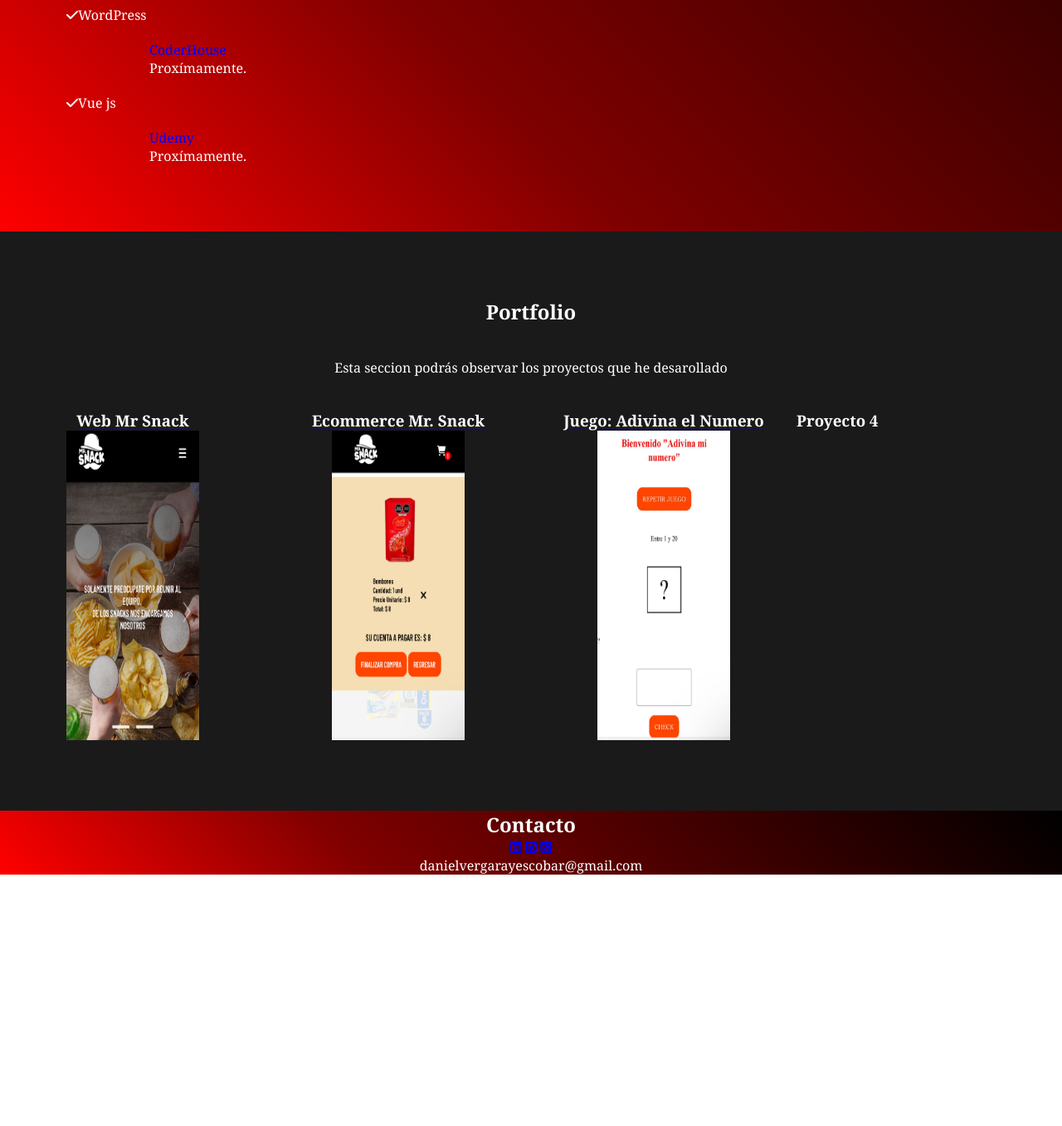
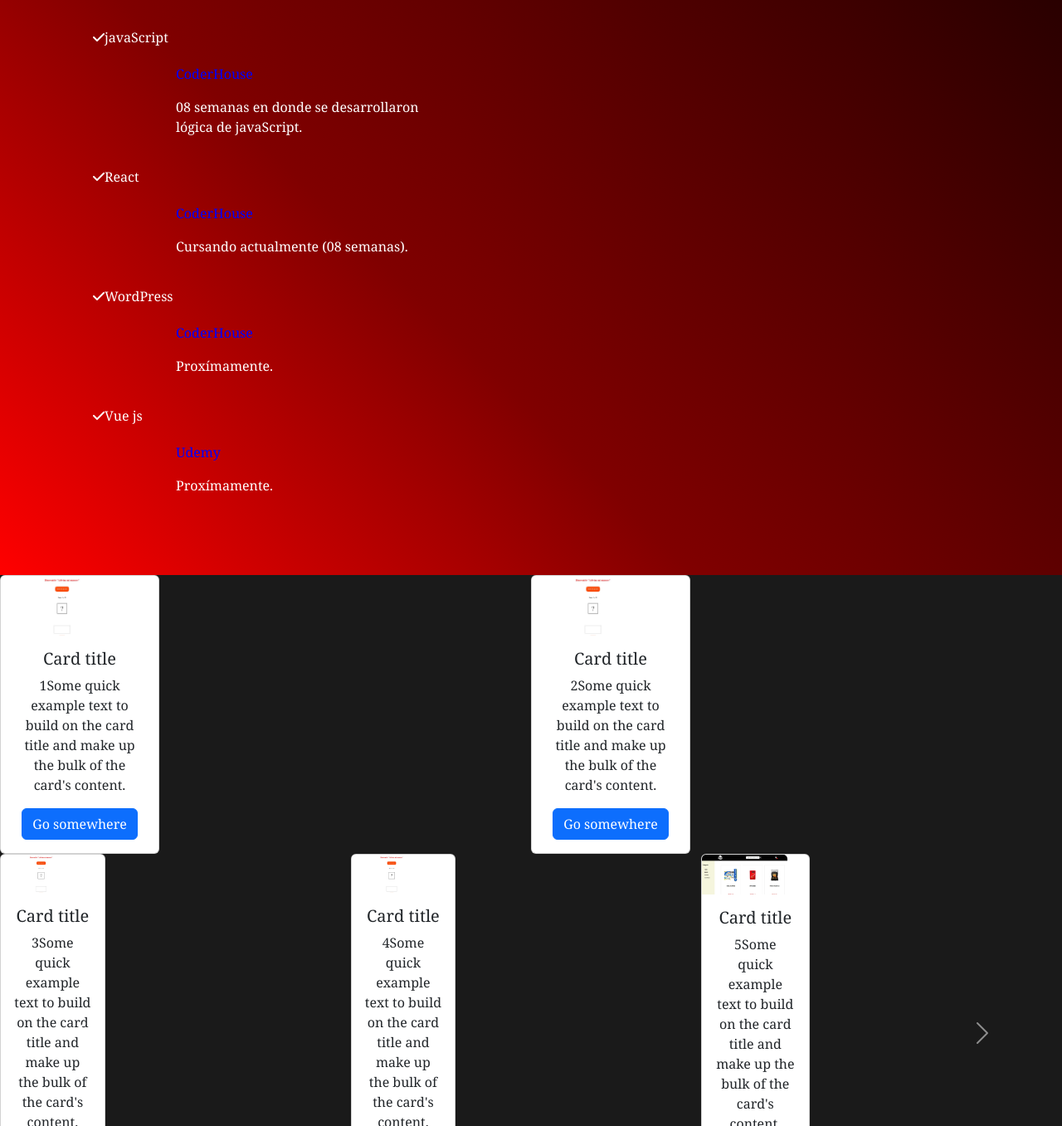
Before and after one commit to danielvergaray/portfolio2023, a plain HTML site: page index.html in a window 1280 px wide. Shown: the part 1443-2800 px from the top of the page at 83% size. Before the commit the page ends 2497 px from the top, so only its background shows below. Drawn offline with nearby package versions, Linux system fonts and the light colour scheme.

Commit message:
intento de incluir carousel en el portafolio

```diff
--- a/css/style.css
+++ b/css/style.css
@@ -34,7 +34,20 @@ header {
   background-color: #1a1a1a;
   color: white;
   text-align: center;
-  padding: 40px 0px 0; }
+  padding: 40px 0px 0;
+  /* .portfolio-container {
+    padding-bottom: 80px;
+
+    p {
+      height: fit-content;
+      padding: 40px 0;
+    }
+
+    h2 {
+      padding-top: 80px;
+    }
+
+  } */ }
   .todo-el-contenido main .main-principal {
     padding: 0px 10px 0; }
   .todo-el-contenido .sobreMi-container {
@@ -85,29 +98,15 @@ header {
       grid-column: 1; }
     .todo-el-contenido .seccion2-desktop .idiomas-desktop {
       grid-column: 2; }
-  .todo-el-contenido .portfolio-container {
-    padding-bottom: 80px; }
-    .todo-el-contenido .portfolio-container p {
-      height: fit-content;
-      padding: 40px 0; }
-    .todo-el-contenido .portfolio-container h2 {
-      padding-top: 80px; }
-    .todo-el-contenido .portfolio-container .proyectos-container {
-      display: flex; }
-      .todo-el-contenido .portfolio-container .proyectos-container .proyectos {
-        display: flex;
-        flex-direction: column;
-        width: fit-content;
-        padding: 0;
-        margin: 0; }
-        .todo-el-contenido .portfolio-container .proyectos-container .proyectos a {
-          width: 25vw; }
-          .todo-el-contenido .portfolio-container .proyectos-container .proyectos a img {
-            width: 50%;
-            height: 373px; }
-          .todo-el-contenido .portfolio-container .proyectos-container .proyectos a h3 {
-            color: white;
-            text-align: center; }
+  .todo-el-contenido .carousel-item {
+    display: flex;
+    margin: auto; }
+  .todo-el-contenido .cards-wrapper .card {
+    display: flex;
+    width: 30%; }
+    .todo-el-contenido .cards-wrapper .card img {
+      max-width: 80%;
+      max-height: 100%; }
   .todo-el-contenido .contacto-container {
     background: linear-gradient(45deg, red, #800000, #400000, black); }
 
--- a/index.html
+++ b/index.html
@@ -8,6 +8,8 @@
   <link rel="stylesheet" href="https://unpkg.com/aos@next/dist/aos.css" />
   <link href="https://unpkg.com/aos@2.3.1/dist/aos.css" rel="stylesheet" />
   <link rel="stylesheet" href="https://cdnjs.cloudflare.com/ajax/libs/animate.css/4.1.1/animate.min.css" />
+  <link href="https://cdn.jsdelivr.net/npm/bootstrap@5.3.1/dist/css/bootstrap.min.css" rel="stylesheet"
+    integrity="sha384-4bw+/aepP/YC94hEpVNVgiZdgIC5+VKNBQNGCHeKRQN+PtmoHDEXuppvnDJzQIu9" crossorigin="anonymous">
   <link rel="stylesheet" href="./css/style.css" />
   <title>Portfolio profesional</title>
 </head>
@@ -145,10 +147,113 @@
       </section>
     </section>
 
-    <section class="portfolio-container" data-aos="fade-up">
+    <div id="carouselExampleControls" class="carousel slide" data-ride="carousel">
+      <div class="carousel-inner">
+
+        <div class="carousel-item active">
+          <div class="cards-wrapper">
+            <div class="card">
+              <img src="./imagenes/desktop/adivinaElNumero.jpeg" class="card-img-top" alt="...">
+              <div class="card-body">
+                <h5 class="card-title">Card title</h5>
+                <p class="card-text">1Some quick example text to build on the card title and make up the bulk of the
+                  card's content.</p>
+                <a href="#" class="btn btn-primary">Go somewhere</a>
+              </div>
+            </div>
+          </div>
+          <div class="cards-wrapper">
+            <div class="card">
+              <img src="./imagenes/desktop/adivinaElNumero.jpeg" class="card-img-top" alt="...">
+              <div class="card-body">
+                <h5 class="card-title">Card title</h5>
+                <p class="card-text">2Some quick example text to build on the card title and make up the bulk of the
+                  card's content.</p>
+                <a href="#" class="btn btn-primary">Go somewhere</a>
+              </div>
+            </div>
+          </div>
+
+        </div>
+        <div class="carousel-item">
+          <div class="cards-wrapper">
+            <div class="card">
+              <img src="./imagenes/desktop/adivinaElNumero.jpeg" class="card-img-top" alt="...">
+              <div class="card-body">
+                <h5 class="card-title">Card title</h5>
+                <p class="card-text">3Some quick example text to build on the card title and make up the bulk of the
+                  card's content.</p>
+                <a href="#" class="btn btn-primary">Go somewhere</a>
+              </div>
+            </div>
+          </div>
+          <div class="cards-wrapper">
+            <div class="card">
+              <img src="./imagenes/desktop/adivinaElNumero.jpeg" class="card-img-top" alt="...">
+              <div class="card-body">
+                <h5 class="card-title">Card title</h5>
+                <p class="card-text">4Some quick example text to build on the card title and make up the bulk of the
+                  card's content.</p>
+                <a href="#" class="btn btn-primary">Go somewhere</a>
+              </div>
+            </div>
+          </div>
+          <div class="cards-wrapper">
+            <div class="card">
+              <img src="./imagenes/desktop/ecommerce.jpeg" class="card-img-top" alt="...">
+              <div class="card-body">
+                <h5 class="card-title">Card title</h5>
+                <p class="card-text">5Some quick example text to build on the card title and make up the bulk of the
+                  card's content.</p>
+                <a href="#" class="btn btn-primary">Go somewhere</a>
+              </div>
+            </div>
+          </div>
+
+        </div>
+        <div class="carousel-item">
+          <div class="cards-wrapper">
+            <div class="card">
+              <img src="./imagenes/desktop/adivinaElNumero.jpeg" class="card-img-top" alt="...">
+              <div class="card-body">
+                <h5 class="card-title">Card title</h5>
+                <p class="card-text">7Some quick example text to build on the card title and make up the bulk of the
+                  card's content.</p>
+                <a href="#" class="btn btn-primary">Go somewhere</a>
+              </div>
+            </div>
+          </div>
+          <div class="cards-wrapper">
+            <div class="card">
+              <img src="./imagenes/desktop/adivinaElNumero.jpeg" class="card-img-top" alt="...">
+              <div class="card-body">
+                <h5 class="card-title">Card title</h5>
+                <p class="card-text">8Some quick example text to build on the card title and make up the bulk of the
+                  card's content.</p>
+                <a href="#" class="btn btn-primary">Go somewhere</a>
+              </div>
+            </div>
+          </div>
+
+        </div>
+
+
+      </div>
+      <a class="carousel-control-prev" href="#carouselExampleControls" role="button" data-slide="prev">
+        <span class="carousel-control-prev-icon" aria-hidden="true"></span>
+        <span class="sr-only">Previous</span>
+      </a>
+      <a class="carousel-control-next" href="#carouselExampleControls" role="button" data-slide="next">
+        <span class="carousel-control-next-icon" aria-hidden="true"></span>
+        <span class="sr-only">Next</span>
+      </a>
+    </div>
+    <!-- <section class="portfolio-container" data-aos="fade-up">
       <h2>Portfolio</h2>
       <p>Esta seccion podrás observar los proyectos que he desarollado</p>
       <div class="proyectos-container">
+
+
         <div class="proyectos">
           <a href="./secciones/webMrSnack.html">
             <h3>Web Mr Snack</h3>
@@ -161,29 +266,22 @@
             <h3>Ecommerce Mr. Snack</h3>
             <img src="./imagenes/ecommerce.jpeg" alt="Ecommerce-mr-snack" />
           </a>
-          <!-- <p>
-              Este proyecto consiste en un Ecommerce creado para el
-              emprendimiento Mr. Snack. Fue Ha sido llevado utilizando
-              javaScript, creando los productos del emprendimiento de manera
-              dinamica pudiendo filtrar los proudctos por categoria y buscarlos
-              por su nombre, se realizaron versiones desktop y mobile.
-            </p> -->
+
         </div>
         <div class="proyectos" data-aos="fade-up">
           <a href="./secciones/adivinaNumero.html">
             <h3>Juego: Adivina el Numero</h3>
             <img id="idiomasId" src="./imagenes/adivinaElNumero.jpeg" alt="juego-AdivinaElNumero" />
           </a>
-          <!-- <p>
-              Este proyecto consiste en un juego donde se genera un numero al
-              azar y el usuario debe adivinarlo, contando con pistas que se
-              muestran de acuerdo al valor introducido por el usuario. Fue
-              realizado usando javaScript.
-            </p> -->
+
         </div>
-        <div class="proyectos proyecto-pig-game">
-          <h3>Proyecto 4</h3>
-        </div>
+        <div class="proyectos" data-aos="fade-up">
+          <a href="./secciones/adivinaNumero.html">
+            <h3>Juego: Pig Game</h3>
+            <img  src="./imagenes/pigGame.jpg" alt="juego-AdivinaElNumero" />
+          </a>
+
+        </div> -->
     </div>
   </section>
   <section class="idiomas-mobile">
@@ -203,7 +301,7 @@
 
     </ul>
   </section>
-    <section id="contactoId" class="contacto-container" >
+  <section id="contactoId" class="contacto-container">
     <h2>Contacto</h2>
     <div class="redes">
       <a href="https://www.linkedin.com/in/daniel-vergaray-b2b97a261/"><i class="fa-brands fa-linkedin"></i></a>
--- a/scss/secciones/_index.scss
+++ b/scss/secciones/_index.scss
@@ -140,41 +140,38 @@ header {
     }
   }
 
-  .portfolio-container {
+  /* .portfolio-container {
     padding-bottom: 80px;
-    p{
+
+    p {
       height: fit-content;
       padding: 40px 0;
     }
-    h2{
+
+    h2 {
       padding-top: 80px;
     }
-    .proyectos-container {
+
+  } */
+.carousel-item{
+  display: flex;
+  margin: auto;
+}
+  .cards-wrapper {
+
+
+    .card {
       display: flex;
+      width: 30%;
 
-      .proyectos {
-        display: flex;
-        flex-direction: column;
-        width: fit-content;
-        padding: 0;
-        margin: 0;
-        a{
-          width: 25vw;
-
-          img {
-            width: 50%;
-            height: 373px;
-          }
-          h3{
-
-            color: white;
-            text-align: center;
-          }
-        }
+      img {
+        max-width: 80%;
+        max-height: 100%
       }
     }
   }
-  .contacto-container{
+
+  .contacto-container {
     background: linear-gradient(45deg, red, #800000, #400000, black);
   }
 }
```
Also changed, not shown: imagenes/desktop/adivinaElNumero.jpeg (added), imagenes/desktop/ecommerce.jpeg (added), imagenes/desktop/pigGame.jpg (added), imagenes/desktop/web-mr-snack.jpeg (added), imagenes/pigGame.jpg (added). Lines whose indentation alone changed are shown as unchanged.
